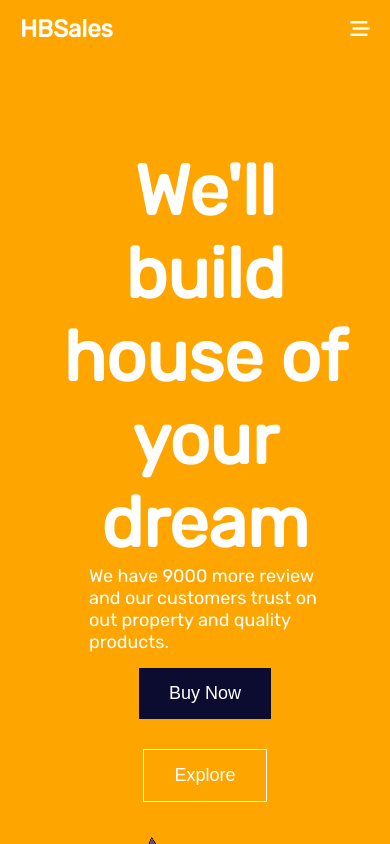
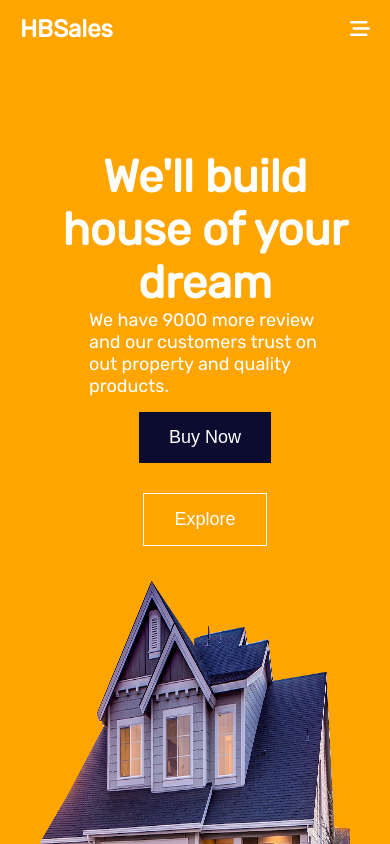
Before and after one commit to Hebaade/HBSales-react-landingPage, a React (Vite) app: page / in a window 390 px wide. Shown: the top 844 px of the page. Built offline with nearby package versions, Linux system fonts and the light colour scheme.

Commit message:
last commit

```diff
--- a/src/App.css
+++ b/src/App.css
@@ -160,6 +160,9 @@ nav ul li a:hover {
         grid-template-rows: repeat(2, auto);
         gap: 0;
     }
+    .we{
+        font-size: 45px;
+    }
 }
 
 .content {
@@ -284,6 +287,7 @@ footer li:hover, .fa-brands:hover {
 
 .aboutProperty .product {
     opacity: 0.8;
+    width: 80%;
 }
 
 .aboutProperty i {
```
